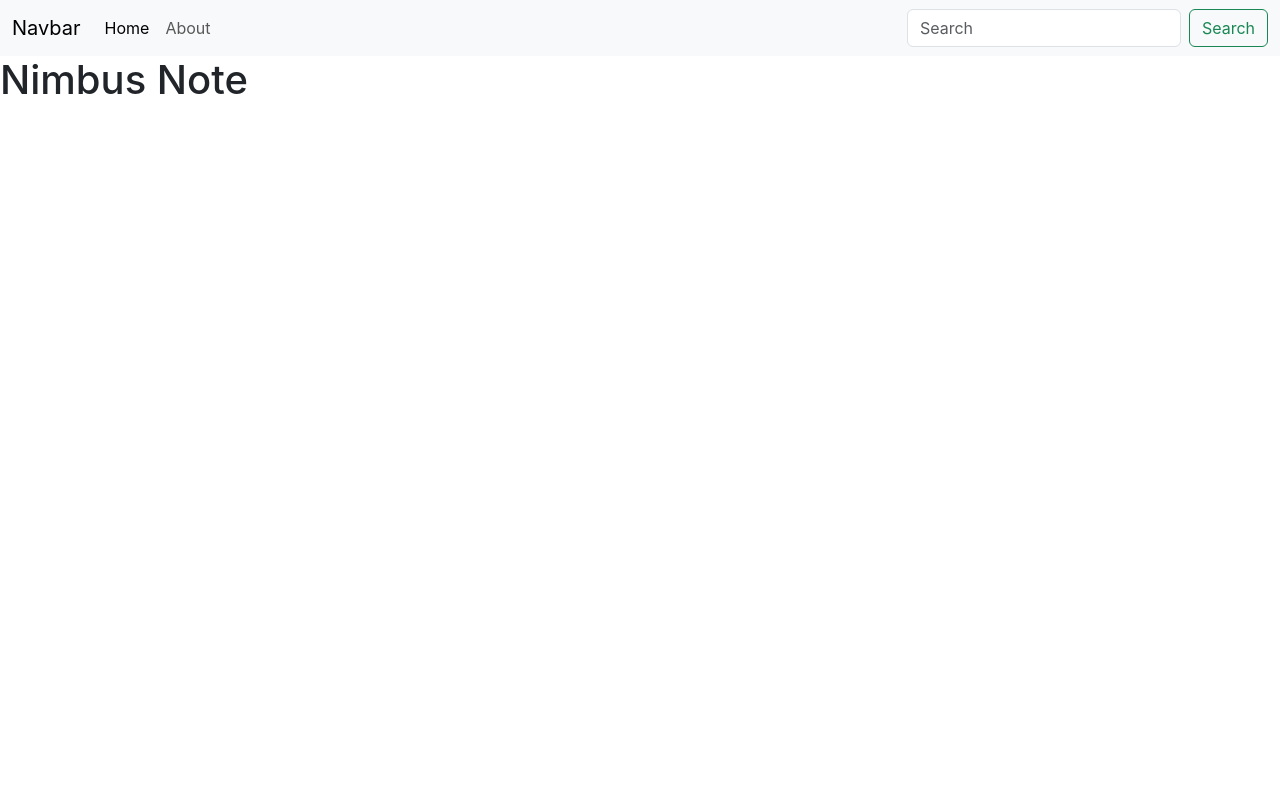
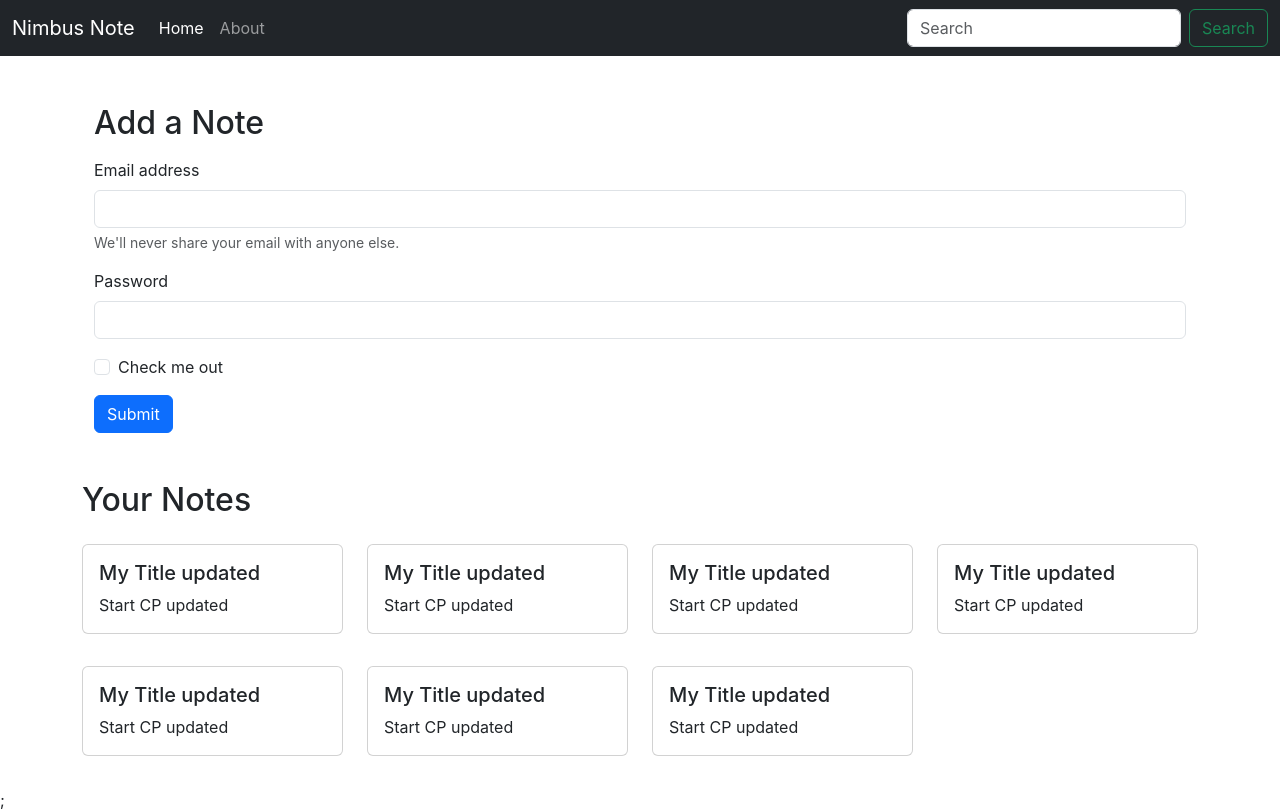
Before and after one commit to Saga690/nimbus-note, a React (Create React App) app: page / in a window 1280 px wide. Built offline with nearby package versions, Linux system fonts and the light colour scheme.

Commit message:
home page layout

```diff
--- a/src/App.js
+++ b/src/App.js
@@ -1,19 +1,24 @@
 import './App.css';
-import { BrowserRouter as Router, Route, Link, Routes } from 'react-router-dom';
+import { BrowserRouter as Router, Route, Routes } from 'react-router-dom';
 import Navbar from './components/Navbar';
 import Home from './components/Home';
 import About from './components/About';
+import NoteState from './context/notes/NoteState';
 
 function App() {
   return (
     <>
+      <NoteState>
         <Router>
           <Navbar />
+          <div className="container">
             <Routes>
               <Route path="/" element={<Home />} />
               <Route path="/about" element={<About />} />
             </Routes>
+          </div>
         </Router>
+      </NoteState>
     </>
   );
 }
--- a/src/components/About.js
+++ b/src/components/About.js
@@ -1,9 +1,10 @@
-import React from 'react'
+import React, { useContext, useEffect } from 'react';
 
 const About = () => {
+
   return (
     <div>
-        This is About
+      This is About
     </div>
   )
 }
--- a/src/components/Home.js
+++ b/src/components/Home.js
@@ -1,9 +1,31 @@
-import React from 'react'
+import Notes from './Notes';
 
 const Home = () => {
+
+
+
     return (
         <div>
-            <h1>Nimbus Note</h1>
+            <div className="container my-5">
+                <h2>Add a Note</h2>
+                <form className="my-3">
+                    <div className="mb-3">
+                        <label for="exampleInputEmail1" className="form-label">Email address</label>
+                        <input type="email" className="form-control" id="exampleInputEmail1" aria-describedby="emailHelp" />
+                        <div id="emailHelp" className="form-text">We'll never share your email with anyone else.</div>
+                    </div>
+                    <div className="mb-3">
+                        <label for="exampleInputPassword1" className="form-label">Password</label>
+                        <input type="password" className="form-control" id="exampleInputPassword1" />
+                    </div>
+                    <div className="mb-3 form-check">
+                        <input type="checkbox" className="form-check-input" id="exampleCheck1" />
+                        <label className="form-check-label" for="exampleCheck1">Check me out</label>
+                    </div>
+                    <button type="submit" className="btn btn-primary">Submit</button>
+                </form>
+            </div>
+            <Notes />
         </div>
     )
 }
--- a/src/components/Navbar.js
+++ b/src/components/Navbar.js
@@ -1,27 +1,34 @@
+import { useEffect } from 'react';
 import React from 'react'
-import { Link } from 'react-router-dom';
+import { Link, useLocation } from 'react-router-dom';
 
 const Navbar = () => {
+
+    let location = useLocation();
+    useEffect(() => {
+        console.log(location);
+    }, [location])
+
     return (
-        <nav className="navbar navbar-expand-lg bg-body-tertiary">
+        <nav className="navbar navbar-expand-lg bg-dark navbar-dark">
             <div className="container-fluid">
-                <Link className="navbar-brand" to="/">Navbar</Link>
+                <Link className="navbar-brand" to="/">Nimbus Note</Link>
                 <button className="navbar-toggler" type="button" data-bs-toggle="collapse" data-bs-target="#navbarSupportedContent" aria-controls="navbarSupportedContent" aria-expanded="false" aria-label="Toggle navigation">
                     <span className="navbar-toggler-icon"></span>
                 </button>
                 <div className="collapse navbar-collapse" id="navbarSupportedContent">
                     <ul className="navbar-nav me-auto mb-2 mb-lg-0">
                         <li className="nav-item">
-                            <Link className="nav-link active" aria-current="page" to="/">Home</Link>
+                            <Link className={`nav-link ${location.pathname === '/' ? "active" : ""}`} aria-current="page" to="/">Home</Link>
                         </li>
                         <li className="nav-item">
-                            <Link className="nav-link" to="/about">About</Link>
+                            <Link className={`nav-link ${location.pathname === '/about' ? "active" : ""}`} to="/about">About</Link>
                         </li>
 
                     </ul>
                     <form className="d-flex" role="search">
                         <input className="form-control me-2" type="search" placeholder="Search" aria-label="Search" />
-                            <button className="btn btn-outline-success" type="submit">Search</button>
+                        <button className="btn btn-outline-success" type="submit">Search</button>
                     </form>
                 </div>
             </div>
--- /dev/null
+++ b/src/components/Noteitem.js
@@ -0,0 +1,15 @@
+import React from 'react'
+
+export const Noteitem = (props) => {
+    const { note } = props;
+    return (
+        <div className="col-md-3">
+            <div class="card my-3">
+                <div class="card-body">
+                    <h5 class="card-title">{note.title}</h5>
+                    <p class="card-text">{note.description}</p>
+                </div>
+            </div>
+        </div>
+    )
+}
--- /dev/null
+++ b/src/components/Notes.js
@@ -0,0 +1,18 @@
+import noteContext from "../context/notes/NoteContext";
+import React, { useContext } from 'react';
+import { Noteitem } from "./Noteitem";
+
+const Notes = () => {
+    const context = useContext(noteContext);
+    const {notes, setNotes} = context;
+    return (
+        <div className="row my-3">
+            <h2>Your Notes</h2>
+            {notes.map((note) => {
+                return <Noteitem note={note} />;
+            })}
+        </div>
+    )
+}
+
+export default Notes
--- /dev/null
+++ b/src/context/notes/NoteContext.js
@@ -0,0 +1,5 @@
+import { createContext } from "react";
+
+const noteContext = createContext();
+
+export default noteContext;
--- /dev/null
+++ b/src/context/notes/NoteState.js
@@ -0,0 +1,81 @@
+import { useState } from "react";
+import NoteContext from "./NoteContext";
+
+const NoteState = (props) => {
+
+    const notesInitial = [
+        {
+            "_id": "658eba00e563d48f7dcc9a38",
+            "user": "658dabb4ac3a080329094358",
+            "title": "My Title updated",
+            "description": "Start CP updated",
+            "tag": "personal",
+            "date": "2023-12-29T12:22:24.862Z",
+            "__v": 0
+        },
+        {
+            "_id": "658eba00e563d48f7dcc9a38",
+            "user": "658dabb4ac3a080329094358",
+            "title": "My Title updated",
+            "description": "Start CP updated",
+            "tag": "personal",
+            "date": "2023-12-29T12:22:24.862Z",
+            "__v": 0
+        },
+        {
+            "_id": "658eba00e563d48f7dcc9a38",
+            "user": "658dabb4ac3a080329094358",
+            "title": "My Title updated",
+            "description": "Start CP updated",
+            "tag": "personal",
+            "date": "2023-12-29T12:22:24.862Z",
+            "__v": 0
+        },
+        {
+            "_id": "658eba00e563d48f7dcc9a38",
+            "user": "658dabb4ac3a080329094358",
+            "title": "My Title updated",
+            "description": "Start CP updated",
+            "tag": "personal",
+            "date": "2023-12-29T12:22:24.862Z",
+            "__v": 0
+        },
+        {
+            "_id": "658eba00e563d48f7dcc9a38",
+            "user": "658dabb4ac3a080329094358",
+            "title": "My Title updated",
+            "description": "Start CP updated",
+            "tag": "personal",
+            "date": "2023-12-29T12:22:24.862Z",
+            "__v": 0
+        },
+        {
+            "_id": "658eba00e563d48f7dcc9a38",
+            "user": "658dabb4ac3a080329094358",
+            "title": "My Title updated",
+            "description": "Start CP updated",
+            "tag": "personal",
+            "date": "2023-12-29T12:22:24.862Z",
+            "__v": 0
+        },
+        {
+            "_id": "658eba00e563d48f7dcc9a38",
+            "user": "658dabb4ac3a080329094358",
+            "title": "My Title updated",
+            "description": "Start CP updated",
+            "tag": "personal",
+            "date": "2023-12-29T12:22:24.862Z",
+            "__v": 0
+        }
+    ]
+
+    const [notes, setNotes] = useState(notesInitial);
+
+    return (
+        <NoteContext.Provider value={{ notes, setNotes }}>
+            {props.children};
+        </NoteContext.Provider>
+    )
+}
+
+export default NoteState;
```
Also changed, not shown: 1 other file (tests, documents, lock files or other folders). Lines whose indentation alone changed are shown as unchanged.
